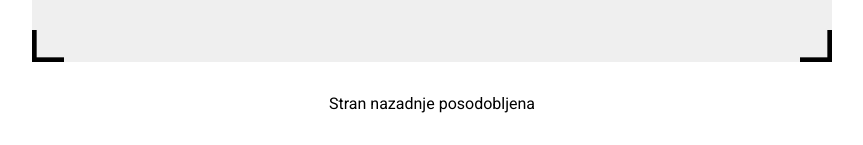
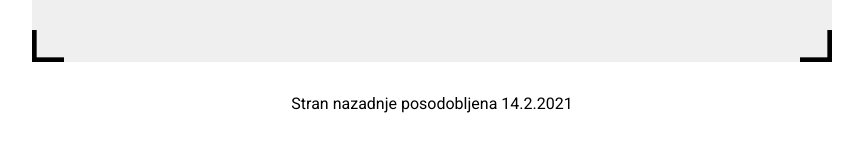
Before and after one commit to Malib100/wanparty, a Node server app: page /faq in a window 1280 px wide. Shown: the part 1119-1264 px from the top of the page, without its empty margins (208-1071 px from the left). Run offline with Node 20, Linux system fonts and the light colour scheme.

Commit message:
Posodobljena

```diff
--- a/views/faq.njk
+++ b/views/faq.njk
@@ -63,6 +63,6 @@
 
     </faqContainer>
 
-    <div style="text-align: center; margin-bottom: 1em ">Stran nazadnje posodobljena {{ lastChange }}</div>
+    <div style="text-align: center; margin-bottom: 1em ">Stran nazadnje posodobljena 14.2.2021</div>
 </div>
 {% endblock %}
```
